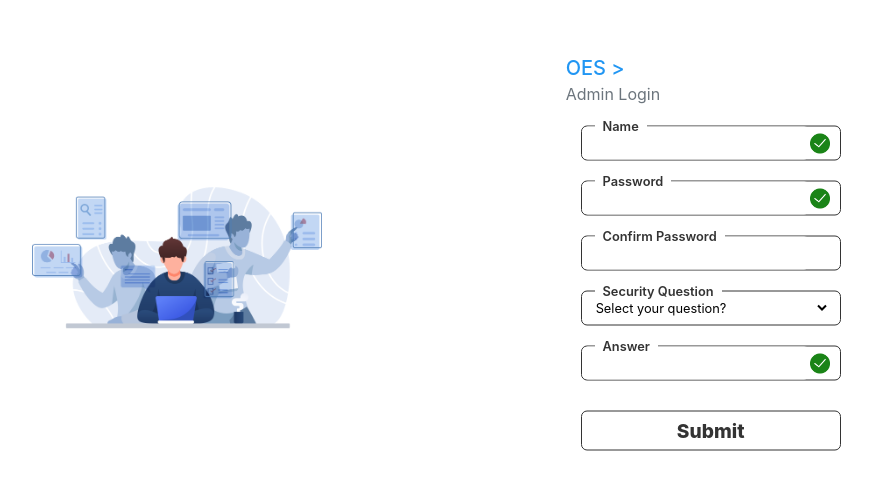
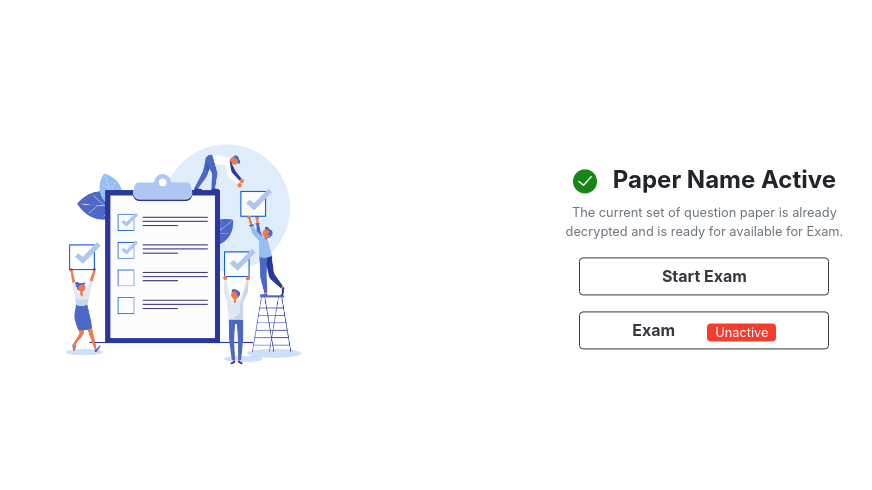
Before and after one commit to iamganeshagrawal/OES_React, a React (Create React App) app in the folder exam-handler/: page /qpStarted in a window 1280 px wide. Shown: the part 142-632 px from the top of the page, without its empty margins (211-1083 px from the left). Built offline with nearby package versions, Linux system fonts and the light colour scheme.

Commit message:
Ganesh | UI Fixed

```diff
--- a/exam-handler/src/App.js
+++ b/exam-handler/src/App.js
@@ -1,28 +1,28 @@
 import React from 'react';
 import 'bootstrap/dist/css/bootstrap.min.css'
-// import Router from './config/appRoutes';
-// import { Provider } from 'react-redux';
-// import store from './config/store';
-// // import Loader from './components/loader';
-// // import { ToastContainer } from 'react-toastify';
+import Router from './config/appRoutes';
+import { Provider } from 'react-redux';
+import store from './config/store';
+// import Loader from './components/loader';
+// import { ToastContainer } from 'react-toastify';
 
+function App() {
+  return (
+    <Provider store={store}>
+		{/* <ToastContainer />
+			<Loader /> */}
+    	<Router />
+	</Provider>
+  );
+}
+
+// // For UI testing
+// import UI from './components/ChangePass'
 // function App() {
-//   return (
-//     <Provider store={store}>
-// 		{/* <ToastContainer />
-// 			<Loader /> */}
-//     	<Router />
-// 	</Provider>
-//   );
+// 	return (
+// 		<UI />
+// 	)
 // }
-
-// For UI testing
-import UI from './components/ChangePass'
-function App() {
-	return (
-		<UI />
-	)
-}
 
 
 export default App;
```
